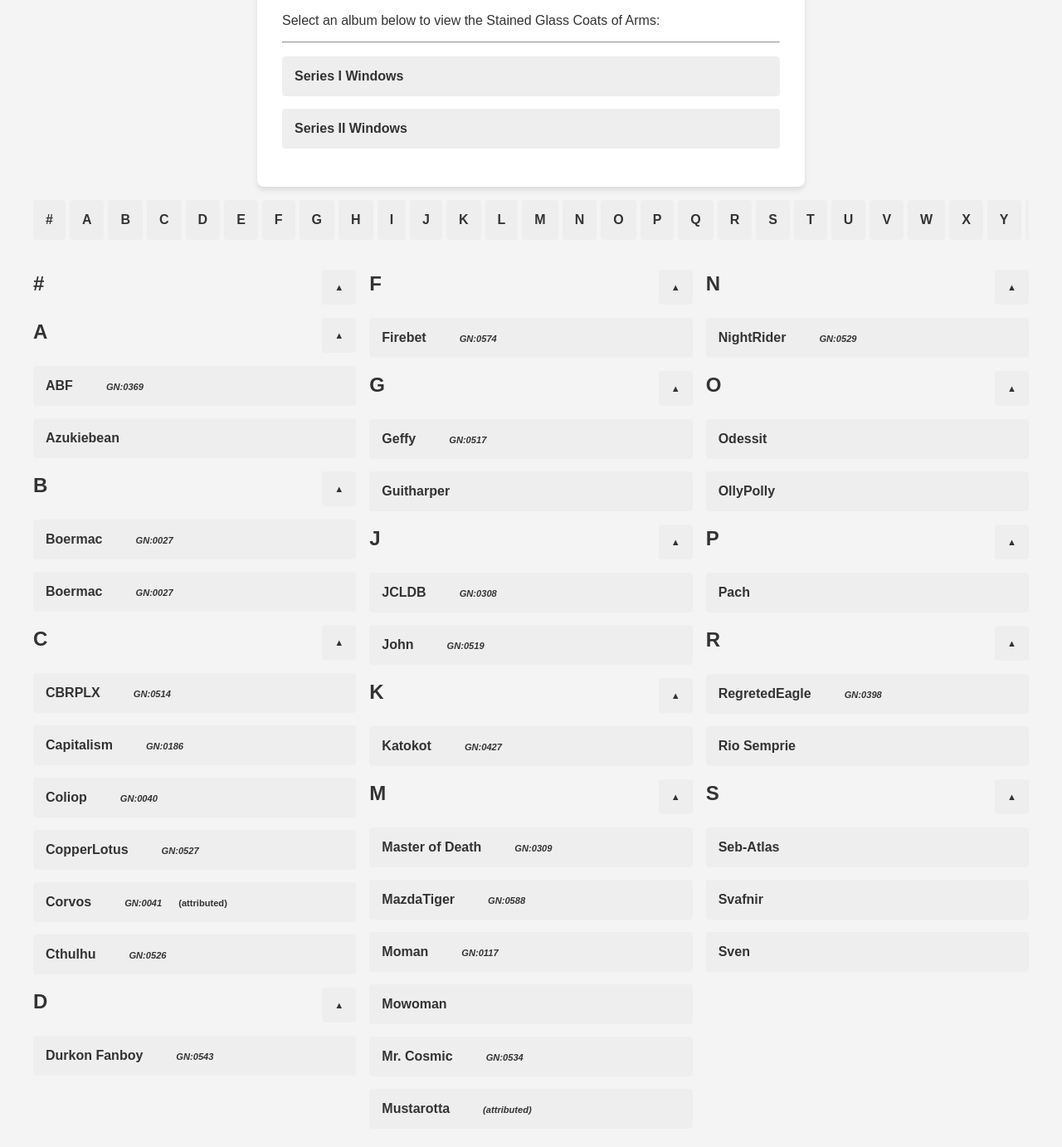
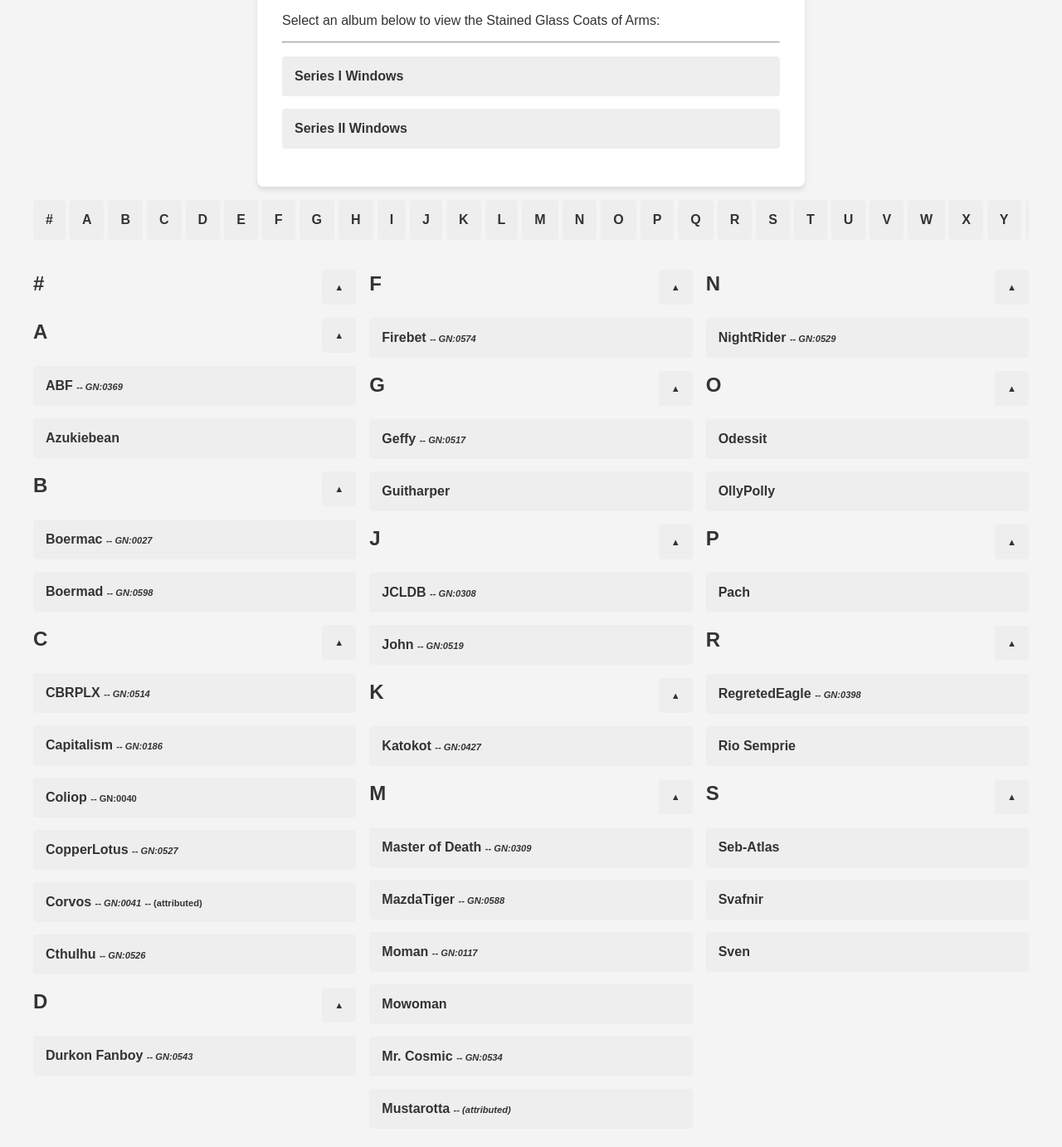
Before and after one commit to sirhcb/NAtesting, a Jekyll site: the page built from index.html, in a window 1280 px wide and 1400 px high, scrolled down 135 px. Shown: the top 1382 px of the window at 83% size. Built offline with Jekyll 4.4.1, drawn with Linux system fonts in a browser that asks for light colours.

Commit message:
Update list items with additional formatting

```diff
--- a/index.html
+++ b/index.html
@@ -99,7 +99,7 @@
   <ul>
   </ul>
 </div>
-<!-- <li><a href="/NotreArms/slideshows/Series I/#slide-"><span style="margin-left: 40px;"></span><i><small><small>GN:0</small></small></i></a></li>
+<!-- <li><a href="/NotreArms/slideshows/Series /#slide-"> <i><small><small>-- GN:0</small></small></i></a></li>
 
 <!-- Section A -->
 <div id="section-A">
@@ -111,7 +111,7 @@
   </div>
 
   <ul>
-    <li><a href="/NotreArms/slideshows/Series II/#slide-2">ABF<span style="margin-left: 40px;"></span><i><small><small>GN:0369</small></small></i></a></li>
+    <li><a href="/NotreArms/slideshows/Series II/#slide-2">ABF <i><small><small>-- GN:0369</small></small></i></a></li>
     <li><a href="/NotreArms/slideshows/Series II/#slide-1">Azukiebean</a></li>
   </ul>
 </div>
@@ -126,8 +126,8 @@
   </div>
 
     <ul>
-    <li><a href="/NotreArms/slideshows/Series I/#slide-3">Boermac<span style="margin-left: 40px;"></span><i><small><small>GN:0027</small></small></i></a></li>
-    <li><a href="/NotreArms/slideshows/Series I/#slide-3">Boermac<span style="margin-left: 40px;"></span><i><small><small>GN:0027</small></small></i></a></li>
+    <li><a href="/NotreArms/slideshows/Series I/#slide-3">Boermac <i><small><small>-- GN:0027</small></small></i></a></li>
+    <li><a href="/NotreArms/slideshows/Series I/#slide-3">Boermad <i><small><small>-- GN:0598</small></small></i></a></li>
     </ul>
 </div>
 
@@ -142,12 +142,12 @@
 
 
   <ul>
-    <li><a href="/NotreArms/slideshows/Series II/#slide-q">CBRPLX<span style="margin-left: 40px;"></span><i><small><small>GN:0514</small></small></i></a></li>
-    <li><a href="/NotreArms/slideshows/Series I/#slide-1">Capitalism<span style="margin-left: 40px;"></span><i><small><small>GN:0186</small></small></i></a></li>
-    <li><a href="/NotreArms/slideshows/Series I/#slide-1">Coliop<span style="margin-left: 40px;"></span><i><small><small>GN:0040</small></small></i></a></li>
-    <li><a href="/NotreArms/slideshows/Series II/#slide-2">CopperLotus<span style="margin-left: 40px;"></span><i><small><small>GN:0527</small></small></i></a></li>
-    <li><a href="/NotreArms/slideshows/Series I/#slide-1">Corvos<span style="margin-left: 40px;"></span><i><small><small>GN:0041</small></small></i><span style="margin-left: 20px;"></span><small><small>(attributed)</small></small></a></li>
-    <li><a href="/NotreArms/slideshows/Series II/#slide-2">Cthulhu<span style="margin-left: 40px;"></span><i><small><small>GN:0526</small></small></i></a></li>
+    <li><a href="/NotreArms/slideshows/Series II/#slide-q">CBRPLX <i><small><small>-- GN:0514</small></small></i></a></li>
+    <li><a href="/NotreArms/slideshows/Series I/#slide-1">Capitalism <i><small><small>-- GN:0186</small></small></i></a></li>
+    <li><a href="/NotreArms/slideshows/Series I/#slide-1">Coliop <small><small>-- GN:0040</small></small></i></a></li>
+    <li><a href="/NotreArms/slideshows/Series II/#slide-2">CopperLotus <i><small><small>-- GN:0527</small></small></i></a></li>
+    <li><a href="/NotreArms/slideshows/Series I/#slide-1">Corvos <i><small><small>-- GN:0041</small></small></i> <small><small>-- (attributed)</small></small></a></li>
+    <li><a href="/NotreArms/slideshows/Series II/#slide-2">Cthulhu <i><small><small>-- GN:0526</small></small></i></a></li>
   </ul>
 </div>
 
@@ -161,7 +161,7 @@
   </div>
 
   <ul>
-    <li><a href="/NotreArms/slideshows/Series II/#slide-1">Durkon Fanboy<span style="margin-left: 40px;"></span><i><small><small>GN:0543</small></small></i></a></li>
+    <li><a href="/NotreArms/slideshows/Series II/#slide-1">Durkon Fanboy <i><small><small>-- GN:0543</small></small></i></a></li>
   </ul>
 </div>
 
@@ -175,7 +175,7 @@
   </div>
 
   <ul>
-    <li><a href="/NotreArms/slideshows/Series II/#slide-2">Firebet<span style="margin-left: 40px;"></span><i><small><small>GN:0574</small></small></i></a></li>
+    <li><a href="/NotreArms/slideshows/Series II/#slide-2">Firebet <i><small><small>-- GN:0574</small></small></i></a></li>
   </ul>
 </div>
 
@@ -189,7 +189,7 @@
   </div>
 
   <ul>
-    <li><a href="/NotreArms/slideshows/Series II/#slide-1">Geffy<span style="margin-left: 40px;"></span><i><small><small>GN:0517</small></small></i></a></li>
+    <li><a href="/NotreArms/slideshows/Series II/#slide-1">Geffy <i><small><small>-- GN:0517</small></small></i></a></li>
     <li><a href="/NotreArms/slideshows/Series I/#slide-1">Guitharper</a></li>
   </ul>
 </div>
@@ -205,8 +205,8 @@
   </div>
 
   <ul>
-    <li><a href="/NotreArms/slideshows/Series II/#slide-1">JCLDB<span style="margin-left: 40px;"></span><i><small><small>GN:0308</small></small></i></a></li>
-    <li><a href="/NotreArms/slideshows/Series II/#slide-1">John<span style="margin-left: 40px;"></span><i><small><small>GN:0519</small></small></i></a></li>
+    <li><a href="/NotreArms/slideshows/Series II/#slide-1">JCLDB <i><small><small>-- GN:0308</small></small></i></a></li>
+    <li><a href="/NotreArms/slideshows/Series II/#slide-1">John <i><small><small>-- GN:0519</small></small></i></a></li>
   </ul>
 </div>
 
@@ -220,7 +220,7 @@
   </div>
 
   <ul>
-    <li><a href="/NotreArms/slideshows/Series II/#slide-1">Katokot<span style="margin-left: 40px;"></span><i><small><small>GN:0427</small></small></i></a></li>
+    <li><a href="/NotreArms/slideshows/Series II/#slide-1">Katokot <i><small><small>-- GN:0427</small></small></i></a></li>
   </ul>
 </div>
 
@@ -234,12 +234,12 @@
   </div>
 
   <ul>
-    <li><a href="/NotreArms/slideshows/Series II/#slide-1">Master of Death<span style="margin-left: 40px;"></span><i><small><small>GN:0309</small></small></i></a></li>
-    <li><a href="/NotreArms/slideshows/Series II/#slide-1">MazdaTiger<span style="margin-left: 40px;"></span><i><small><small>GN:0588</small></small></i></a></li>
-    <li><a href="/NotreArms/slideshows/Series I/#slide-1">Moman<span style="margin-left: 40px;"></span><i><small><small>GN:0117</small></small></i></a></li>
+    <li><a href="/NotreArms/slideshows/Series II/#slide-1">Master of Death <i><small><small>-- GN:0309</small></small></i></a></li>
+    <li><a href="/NotreArms/slideshows/Series II/#slide-1">MazdaTiger <i><small><small>-- GN:0588</small></small></i></a></li>
+    <li><a href="/NotreArms/slideshows/Series I/#slide-1">Moman <i><small><small>-- GN:0117</small></small></i></a></li>
     <li><a href="/NotreArms/slideshows/Series I/#slide-1">Mowoman</a></li>
-    <li><a href="/NotreArms/slideshows/Series II/#slide-2">Mr. Cosmic<span style="margin-left: 40px;"></span><i><small><small>GN:0534</small></small></i></a></li>
-    <li><a href="/NotreArms/slideshows/Series I/#slide-1">Mustarotta<span style="margin-left: 40px;"></span><i><small><small>(attributed)</small></small></i></a></li>
+    <li><a href="/NotreArms/slideshows/Series II/#slide-2">Mr. Cosmic <i><small><small>-- GN:0534</small></small></i></a></li>
+    <li><a href="/NotreArms/slideshows/Series I/#slide-1">Mustarotta <i><small><small>-- (attributed)</small></small></i></a></li>
   </ul>
 </div>
 
@@ -253,7 +253,7 @@
   </div>
 
   <ul>
-    <li><a href="/NotreArms/slideshows/Series II/#slide-1">NightRider<span style="margin-left: 40px;"></span><i><small><small>GN:0529</small></small></i></a></li>
+    <li><a href="/NotreArms/slideshows/Series II/#slide-1">NightRider <i><small><small>-- GN:0529</small></small></i></a></li>
   </ul>
 </div>
 
@@ -299,7 +299,7 @@
   </div>
 
   <ul>
-    <li><a href="/NotreArms/slideshows/Series II/#slide-2">RegretedEagle<span style="margin-left: 40px;"></span><i><small><small>GN:0398</small></small></i></a></li>
+    <li><a href="/NotreArms/slideshows/Series II/#slide-2">RegretedEagle <i><small><small>-- GN:0398</small></small></i></a></li>
     <li><a href="/NotreArms/slideshows/Series I/#slide-1">Rio Semprie</a></li>
   </ul>
 </div>
```
